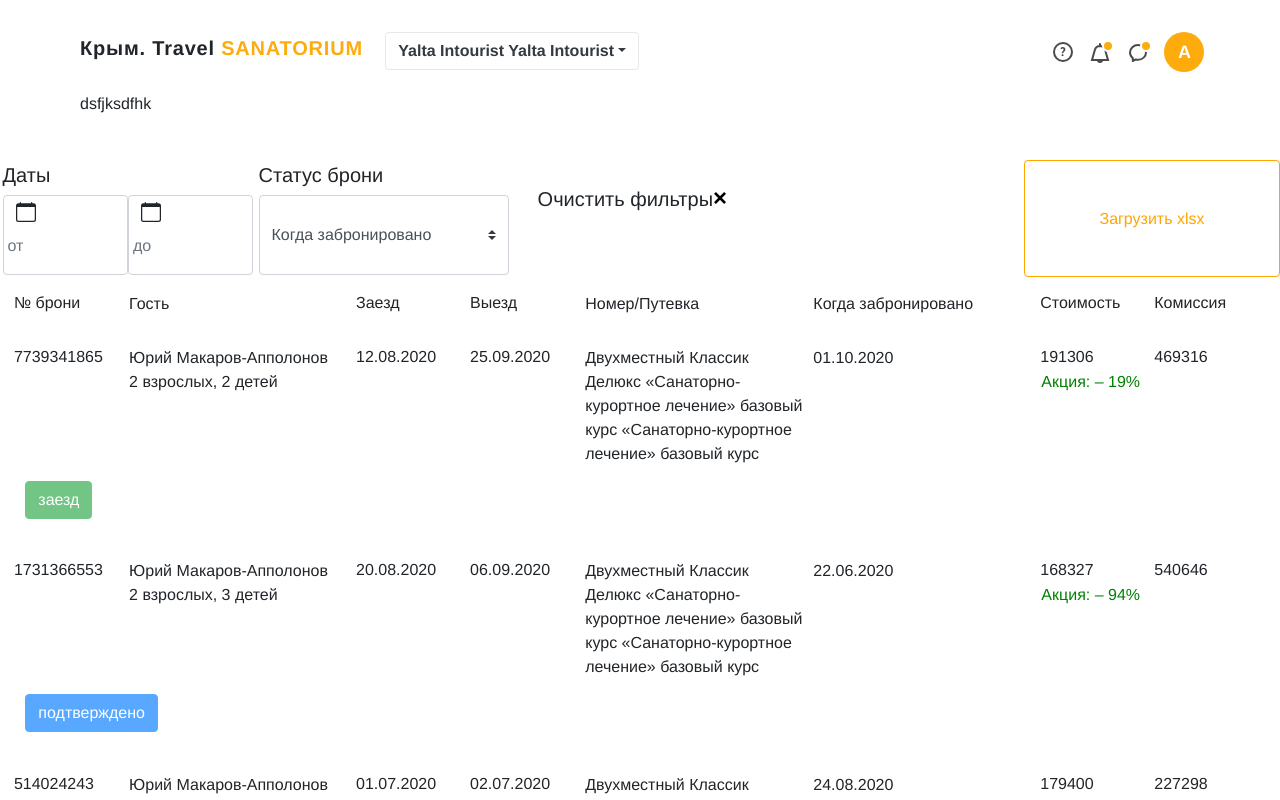
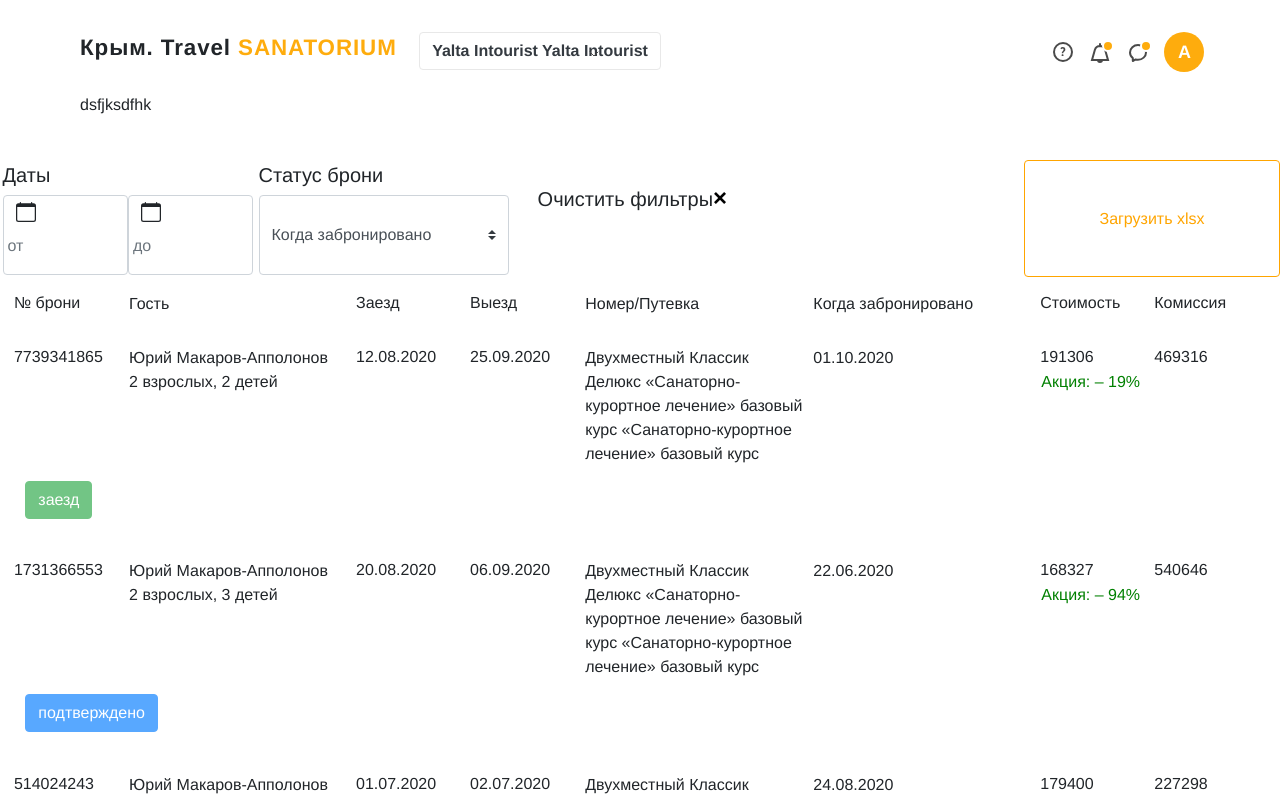
Before and after one commit to tamazyanarsen/testVueTravel, a Vue app: page / in a window 1280 px wide. Shown: the top 800 px of the page. Built offline with nearby package versions, Linux system fonts and the light colour scheme.

Commit message:
почти реализован выбор объекта (курорта) в header для редактирования

```diff
--- a/src/components/MainPage.vue
+++ b/src/components/MainPage.vue
@@ -2,20 +2,54 @@
     <div>
         <header>
             <div style="padding-bottom: 2%;">
-                <h5 style="display: inline-block">
+                <h4 style="display: inline-block">
                     <b class="logo_name">
                         Крым. Travel
                         <span>Sanatorium</span>
                     </b>
-                </h5>
+                </h4>
+                <div class="header-block">
                     <b-dropdown variant="outline-dark"
+                                no-caret
+                                class="hotels-list"
                                 :text="`${selectedHotel.name} ${selectedHotel.name}`">
                         <b-dropdown-item disabled
                                          class="hotels-dropdown-disabled">Выберите объект для редактирования
                         </b-dropdown-item>
-                    <b-dropdown-item style="width: 100%">sdfsdlkfjklsdf</b-dropdown-item>
-                    <b-dropdown-item>sdfsdlkfjklsdf</b-dropdown-item>
+                        <b-dropdown-item v-for="hotel in hotels"
+                                         :key="hotel.id"
+                                         style="width: 100%">
+                            <div class="hotel-item"
+                                 :class="{'hotel-item-selected': selectedHotel.id === hotel.id}">
+                                <div><img src="../static/2.jpg"
+                                          alt="Изображение объекта"
+                                          width="40"
+                                          height="40"></div>
+                                <div class="hotel-description">
+                                    <div><b>{{hotel.name}}</b></div>
+                                    <div style="display: flex; font-size: .8em">
+                                        <div class="padding1">{{hotel.location}}</div>
+                                        <div class="padding1"
+                                             style="padding-left: 10%; color: #bcbcbc">{{hotel.number}}
+                                        </div>
+                                    </div>
+                                </div>
+                            </div>
+                        </b-dropdown-item>
                     </b-dropdown>
+                    <div class="dropdown-caret">
+                        <svg width="12"
+                             height="12"
+                             viewBox="0 0 12 12"
+                             fill="none"
+                             xmlns="http://www.w3.org/2000/svg">
+                            <path d="M2 4L6 8L10 4"
+                                  stroke="#4A4A4A"
+                                  stroke-linecap="round"
+                                  stroke-linejoin="round"></path>
+                        </svg>
+                    </div>
+                </div>
                 <div style="float: right"
                      class="header-buttons">
                     <div>
@@ -304,6 +338,7 @@
 
     .logo_name {
         letter-spacing: .04em;
+        font-size: 1.4rem;
 
         span {
             color: #feac0d;
@@ -342,6 +377,10 @@
 
     .b-dropdown {
         margin-left: 2%;
+    }
+
+    .padding1 {
+        padding: 1%;
     }
 
     .headerButtonUser__preview {
@@ -391,4 +430,51 @@
             padding: 0;
         }
     }
+
+    .hotels-list {
+        width: 17%;
+
+        .hotel-item-selected {
+            &:before {
+                position: absolute;
+                content: "";
+                left: 0;
+                top: 0;
+                bottom: 0;
+                width: 2px;
+                height: 100%;
+                background: #feac0d;
+            }
+        }
+
+        .hotel-item {
+            display: flex;
+            padding: 2% 2% 2% 0;
+
+            .hotel-description {
+                padding-left: 5%;
+            }
+        }
+
+        .btn {
+            text-align: left !important;
+        }
+    }
+
+    .header-block {
+        position: relative;
+        display: inline;
+
+        ul {
+            margin: 0
+        }
+
+        .dropdown-caret {
+            position: absolute;
+            left: 90%;
+            top: 0;
+            z-index: 100;
+        }
+    }
+
 </style>
--- a/src/state.js
+++ b/src/state.js
@@ -49,7 +49,25 @@ export const data = [
 ];
 
 export const hotels = [
-    {name: 'Yalta Intourist', location: 'Ялта, Крым', number: 'ND-4567'},
-    {name: 'Ореанда Премьер Отель', location: 'Бахчисарай, Крым', number: 'ND-4567'},
-    {name: 'Ореанда Премьер Отель', location: 'Бахчисарай, Крым', number: 'ND-4567'}
+    {
+        id: new Date().getTime() + getRandom(-(10 ** 6), 10 ** 6),
+        name: 'Yalta Intourist',
+        location: 'Ялта, Крым',
+        number: 'ND-4567',
+        img: './static/2.jpg'
+    },
+    {
+        id: new Date().getTime() + getRandom(-(10 ** 6), 10 ** 6),
+        name: 'Ореанда Премьер Отель',
+        location: 'Бахчисарай, Крым',
+        number: 'ND-4567',
+        img: './static/2.jpg'
+    },
+    {
+        id: new Date().getTime() + getRandom(-(10 ** 6), 10 ** 6),
+        name: 'Ореанда Премьер Отель',
+        location: 'Бахчисарай, Крым',
+        number: 'ND-4567',
+        img: './static/2.jpg'
+    }
 ];
```
Also changed, not shown: src/static/2.jpg (added). Lines whose indentation alone changed are shown as unchanged.
